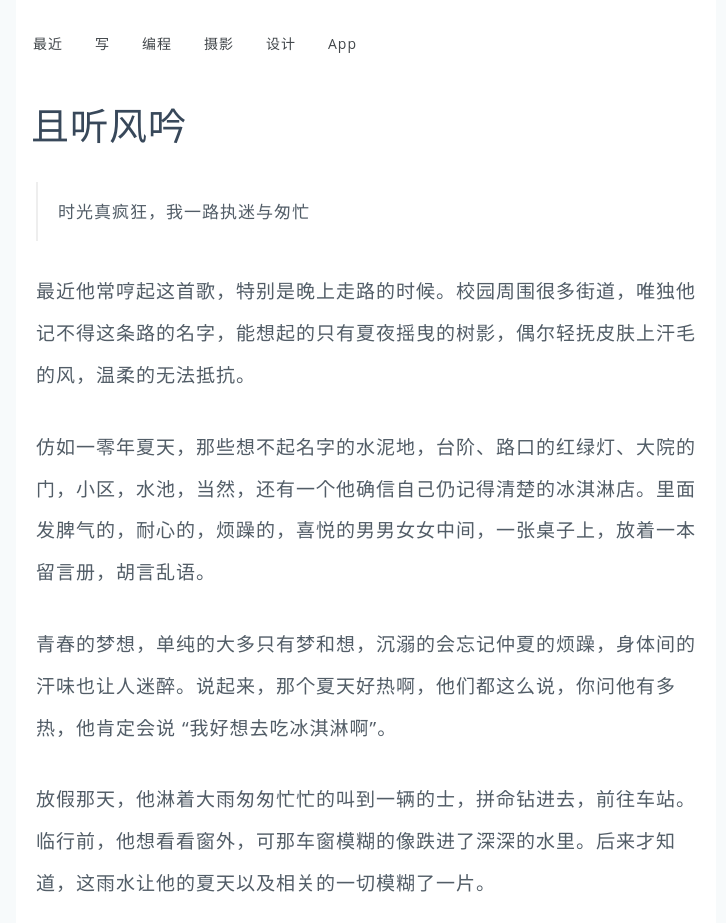
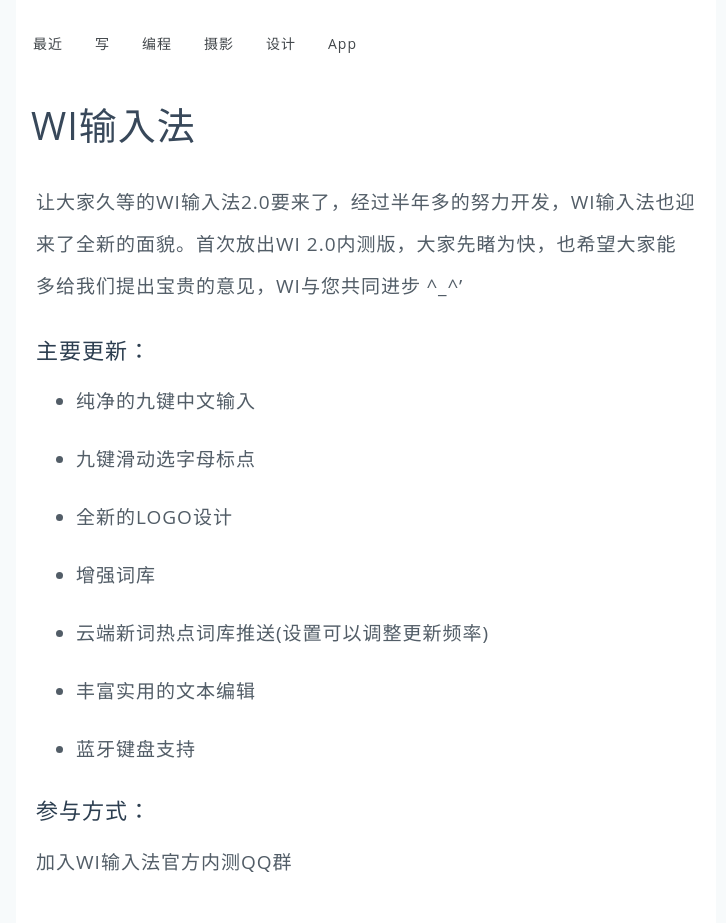
Before and after one commit to leeon/Y.Leeon, a Jekyll site: the page built from index.html, in a window 1280 px wide and 1400 px high. Shown: the top 923 px of the window, without its empty margins (274-1000 px from the left). Built offline with Jekyll 4.4.1, drawn with Linux system fonts in a browser that asks for light colours; some of the changed text lies outside the part shown.

Commit message:
add a post app/wi

```diff
--- a/_posts/app/2014/2014-05-13-wi-test-140518.md
+++ /dev/null
@@ -1,37 +0,0 @@
----
-layout:    post
-title:     且听风吟
-category:  write
-description: 夏
-tags: 故事
----
-
-> 时光真疯狂，我一路执迷与匆忙
-
-最近他常哼起这首歌，特别是晚上走路的时候。校园周围很多街道，唯独他记不得这条路的名字，能想起的只有夏夜摇曳的树影，偶尔轻抚皮肤上汗毛的风，温柔的无法抵抗。
-
-仿如一零年夏天，那些想不起名字的水泥地，台阶、路口的红绿灯、大院的门，小区，水池，当然，还有一个他确信自己仍记得清楚的冰淇淋店。里面发脾气的，耐心的，烦躁的，喜悦的男男女女中间，一张桌子上，放着一本留言册，胡言乱语。
-
-青春的梦想，单纯的大多只有梦和想，沉溺的会忘记仲夏的烦躁，身体间的汗味也让人迷醉。说起来，那个夏天好热啊，他们都这么说，你问他有多热，他肯定会说 “我好想去吃冰淇淋啊”。
-
-放假那天，他淋着大雨匆匆忙忙的叫到一辆的士，拼命钻进去，前往车站。临行前，他想看看窗外，可那车窗模糊的像跌进了深深的水里。后来才知道，这雨水让他的夏天以及相关的一切模糊了一片。
-
-后来，他试图过去寻找那些台阶啊，小区啊，但是却发现自己从没来过，只有那家冰淇淋店还在。于是他按照自己的记忆挑了个位置，桌子上真的有一本小册子，他确信自己找到了，可那日期拆穿了他。走出店门后，他发现那夏天再也找不见了。
-
-----
-
-后来，他不知不觉就很忙了。但是他还是常常在想那些被雨冲走的日子呢？他常停下来，猜测这这风中就有线索。
-
-“这条路究竟是要去哪儿，大风声，像没发生 太多的记忆。。。”他感觉有点凉了，哼着歌走了。
-
-又后来，他就没再找了。
-
-
-{:.center}
-![雨](http://cdn4atleeon.qiniudn.com/image/story/2014/wind.jpg){:style="max-width:700px"}
-
-{:.center}
-Photo by searna
-
-
-以上。
--- a/about/index.md
+++ b/about/index.md
@@ -3,7 +3,7 @@
 title:      关于
 description: 关于我
 ---
-就读于哈尔滨工业大学, 热爱摄影, 阅读, 应用开发。
+就读于哈尔滨工业大学, 热爱摄影, 阅读, 应用开发。WI输入法团队负责人。
 
 
 ### Where am I ###
```
Also changed, not shown: _posts/app/2014/2014-05-18-wi.md (added, +44 -0 lines).
